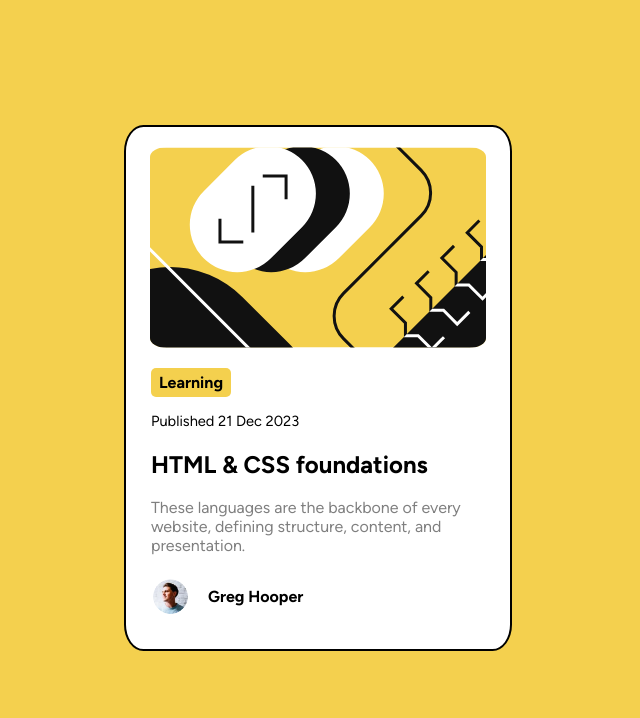
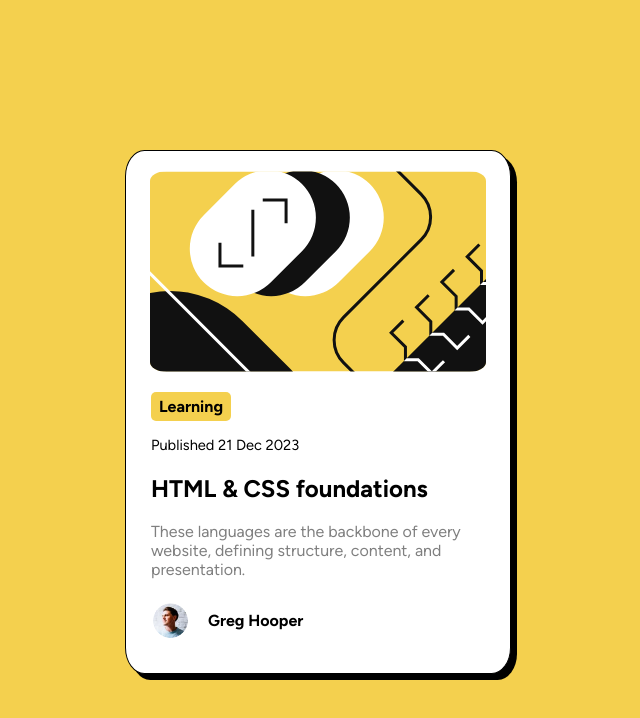
Before and after one commit to MatthewPCope/Blog_Preview_Card, a plain HTML site: page index.html in a window 1280 px wide. Shown: the whole page, without its empty margins (322-962 px from the left). Drawn offline with Linux system fonts and the light colour scheme.

Commit message:
solution

```diff
--- a/index.html
+++ b/index.html
@@ -10,7 +10,7 @@
 </head>
 <body>
 
-    <section id="container">
+    <section class="container">
 
       <div class="image">
         <img src="assets/images/illustration-article.svg" alt="Main coding related image">
--- a/style.css
+++ b/style.css
@@ -6,15 +6,18 @@ body{
     background-color: #f4d04e;
     font-family: "Figtree";
 }
-#container{
+.container{
     margin: 0px auto;
     width: 384px;
     height:522px;
-    border: 2px solid black;
+    border: 1px solid black;
     border-radius: 5%;
     background-color: white;
-    margin-top: 125px;
-
+    margin-top: 150px;
+    box-shadow: black 6px 6px;
+}
+.container:hover{
+    box-shadow: black 12px 12px;
 }
 img{
     margin:20px;
```
